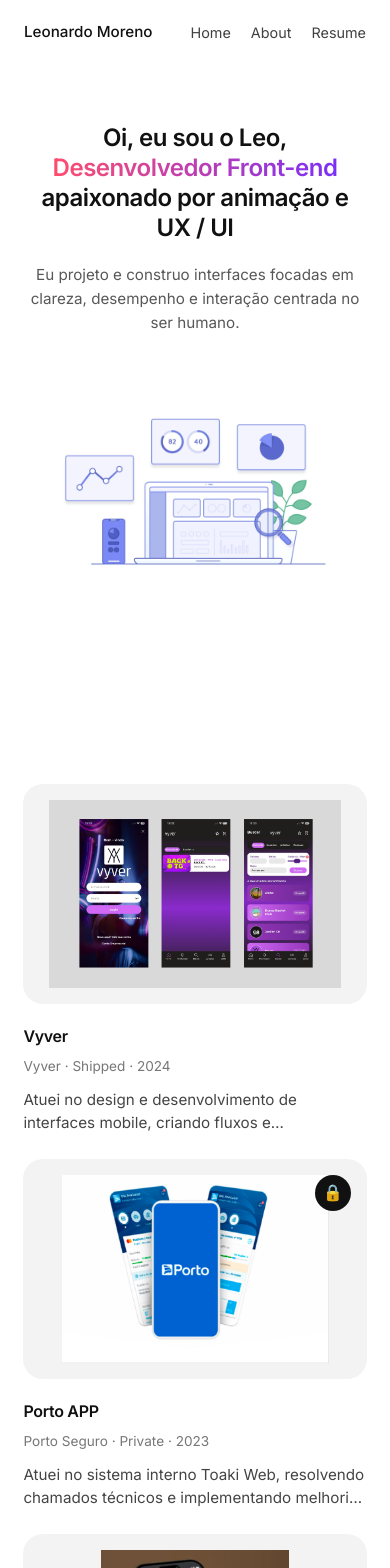
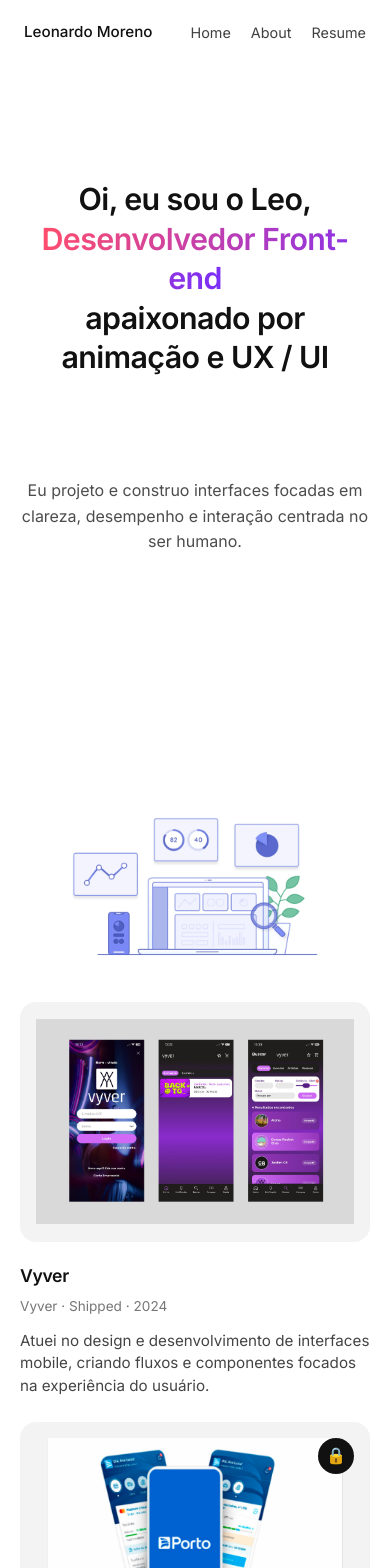
Before and after one commit to sinonScripter/portifolio, a Next.js app: page / in a window 390 px wide. Shown: the top 1568 px of the page. Built offline with nearby package versions, Linux system fonts and the light colour scheme.

Commit message:
ajuste pro iphone12

```diff
--- a/src/app/home.css
+++ b/src/app/home.css
@@ -115,7 +115,7 @@
   @media (max-width: 400px) {
     .hero-text p {
       color: #111;
-      margin-top: -80px;
+      margin-top: -10px;
       margin-bottom: 150px;
     }
   }
@@ -293,4 +293,79 @@
   .projects-grid {
     grid-template-columns: 1fr;
   }
+
+  /* ===============================
+   📱 iPhone 12 / Mobile refinado
+   =============================== */
+@media (max-width: 414px) {
+
+  /* HERO */
+  .hero {
+    flex-direction: column;
+    min-height: 100svh; /* melhor que vh no iOS */
+    padding: 96px 20px 48px;
+    gap: 32px;
+    text-align: center;
+  }
+
+  /* REMOVE gambiarras de desktop */
+  .hero-text h1,
+  .hero-media img {
+    margin-top: 0;
+  }
+
+  .hero-text {
+    max-width: 100%;
+  }
+
+  .hero-text h1 {
+    font-size: 1.9rem;
+    line-height: 1.3;
+  }
+
+  .hero-text p {
+    font-size: 1rem;
+    margin-top: 12px;
+    opacity: 0.75;
+  }
+
+  /* IMAGEM */
+  .hero-media {
+    width: 100%;
+    display: flex;
+    justify-content: center;
+  }
+
+  .hero-media img {
+    width: 100%;
+    max-width: 300px;
+    height: auto;
+  }
+
+  /* PROJECTS */
+  .projects-section {
+    margin-top: -40px;
+    padding: 0 20px;
+  }
+
+  .projects-grid {
+    grid-template-columns: 1fr;
+    gap: 24px;
+  }
+
+  .project-media {
+    height: 240px;
+    border-radius: 16px;
+  }
+
+  .project-title {
+    font-size: 1.1rem;
+  }
+
+  .project-description {
+    font-size: 0.95rem;
+    -webkit-line-clamp: 3;
+  }
 }
+
+}
```
